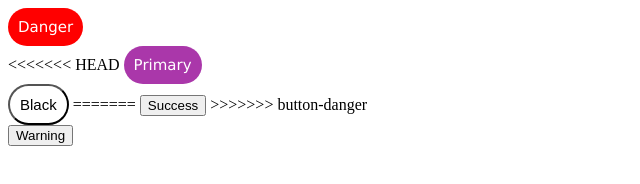
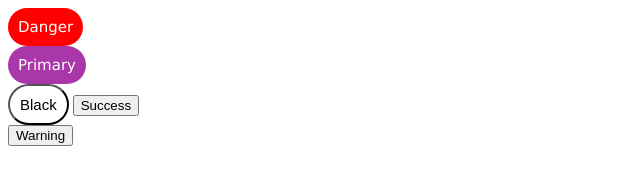
Before and after one commit to timoteifrincuu/Curs4-TP, a plain HTML site: page index.html in a window 1280 px wide. Shown: the whole page, without its empty margins (0-640 px from the left). Drawn offline with Linux system fonts and the light colour scheme.

Commit message:
success button

```diff
--- a/index.html
+++ b/index.html
@@ -59,14 +59,11 @@
         <button class="red">Danger</button>
     </div>
     <div>
-<<<<<<< HEAD
         <button class="purple">Primary</button>
     </div>
     <div>
         <button class="blackbutton">Black</button>
-=======
         <button class="green">Success</button>
->>>>>>> button-danger
     </div>
     <div>
         <button class="warning">Warning</button>
```
